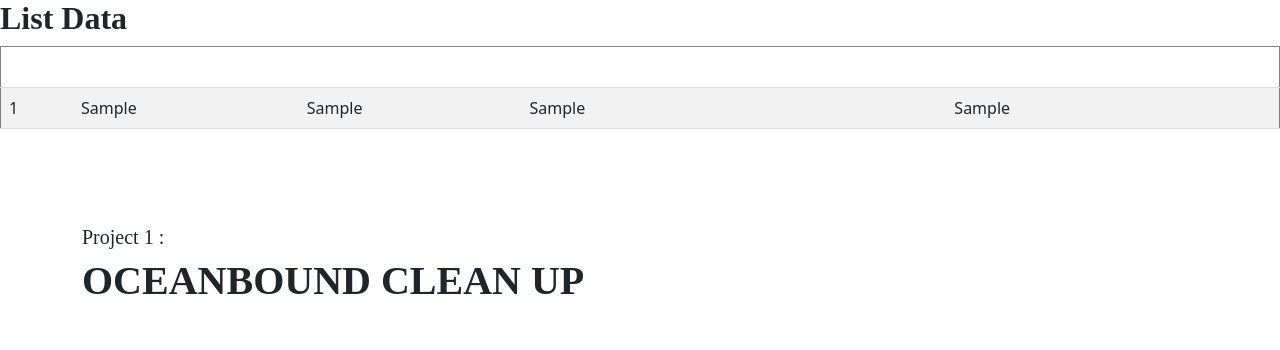
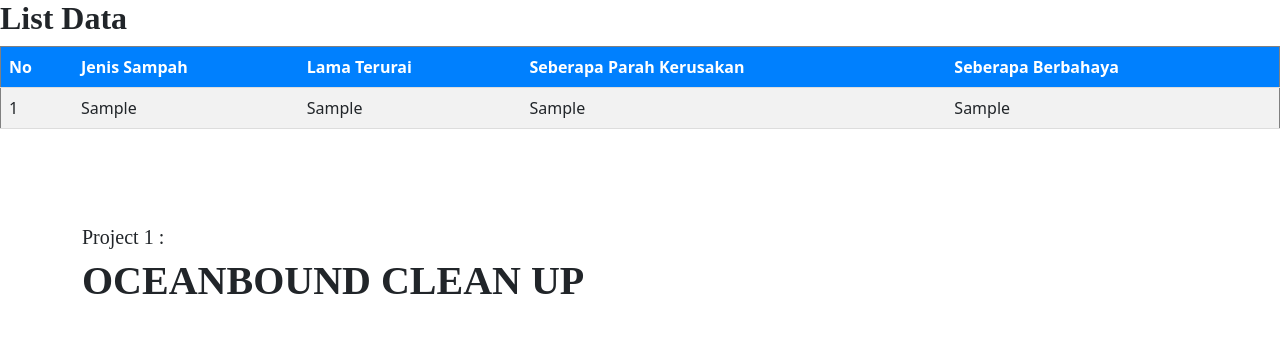
Before and after one commit to zefanyadiegoforlandi/PHPoceanone, a PHP site: page / in a window 1280 px wide. Shown: the part 1883-2233 px from the top of the page. Run offline with PHP 8.4, Linux system fonts and the light colour scheme; tables that the repository leaves empty or names only in its code hold one stand-in row (values such as "Sample post"); some web fonts are replaced.

Commit message:
first commit

```diff
--- a/Index.php
+++ b/Index.php
@@ -171,7 +171,7 @@
 
         /* Gaya untuk baris header */
         th {
-            background-color: #06;
+            background-color: #0080fe;
             color: white;
         }
 
```
